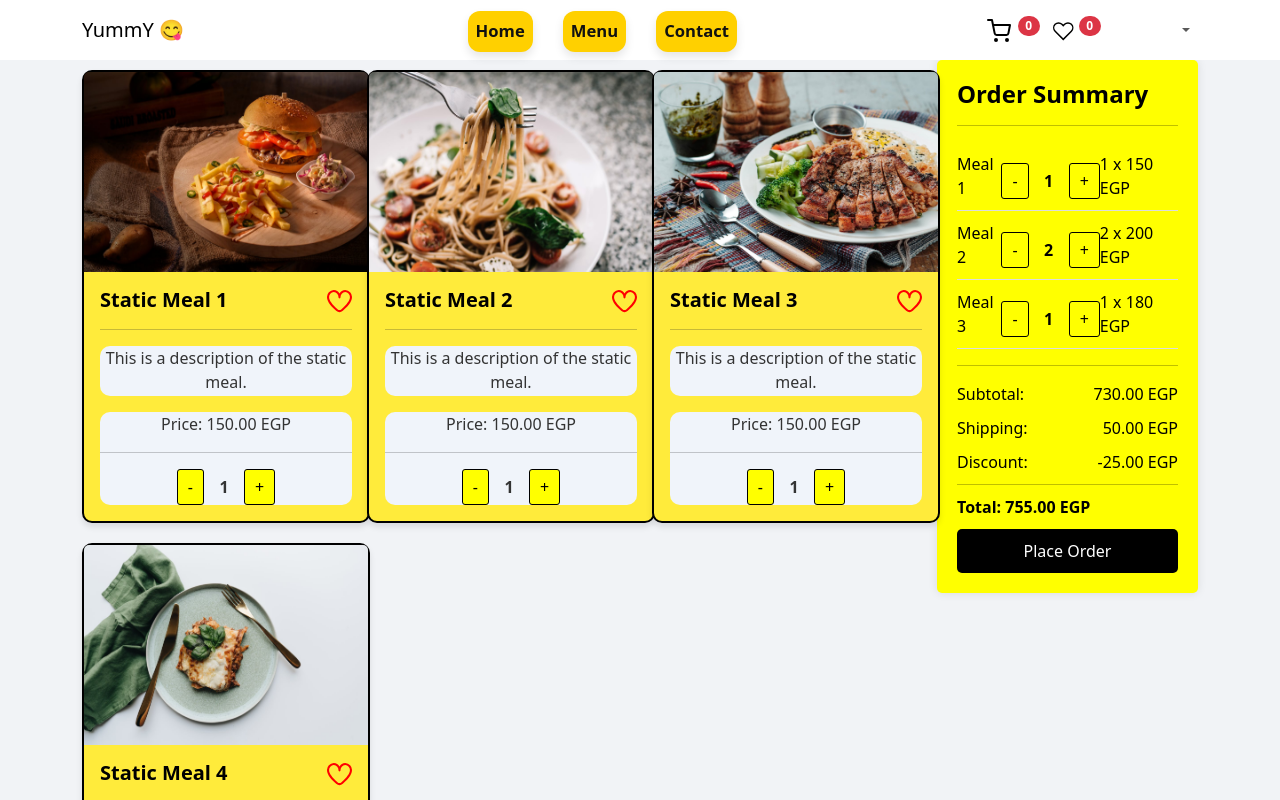
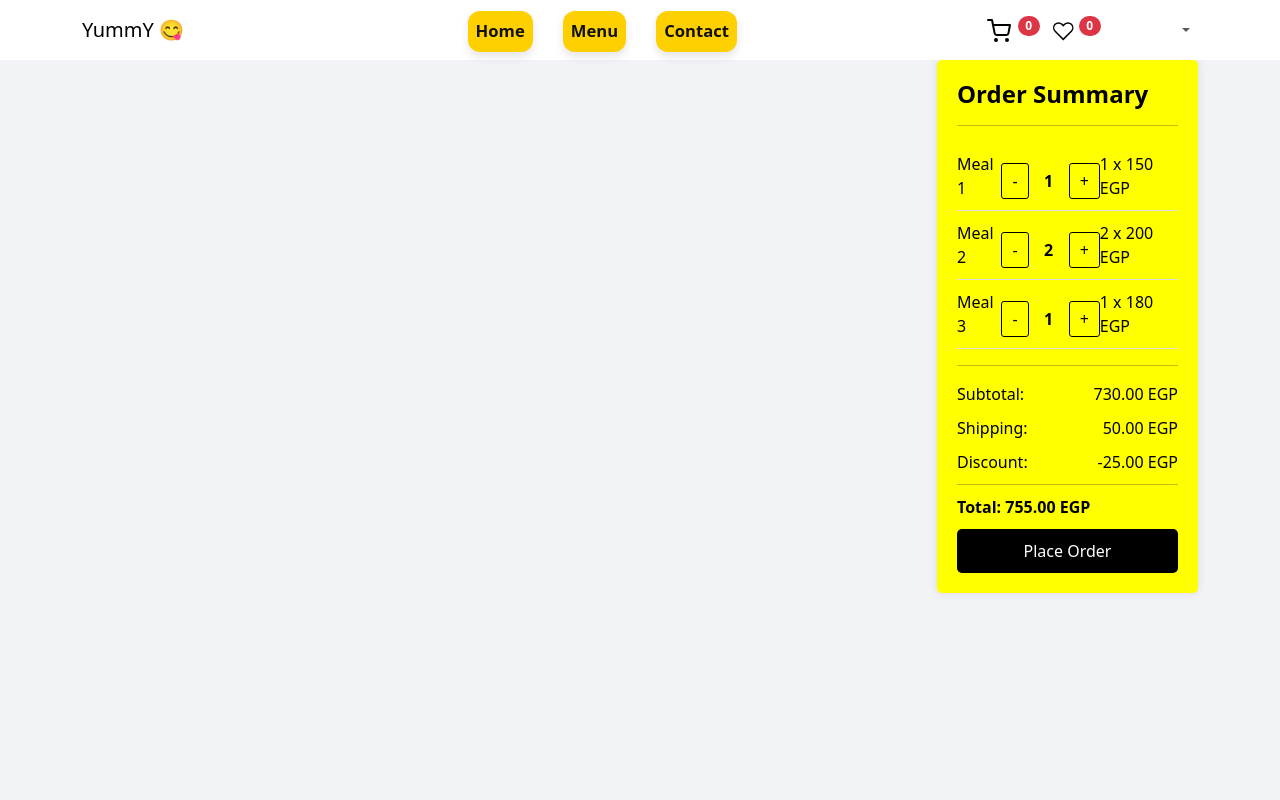
Before and after one commit to shemaamohamed/restaurant-app, a React (Create React App) app: page /checkout in a window 1280 px wide. Shown: the top 800 px of the page. Built offline with nearby package versions, Linux system fonts and the light colour scheme.

Commit message:
added provider for the whole app , make page dynamic for getting items from cart by useSelector

```diff
--- a/package.json
+++ b/package.json
@@ -17,6 +17,7 @@
     "react-redux": "^9.1.2",
     "react-router-dom": "^6.26.2",
     "react-scripts": "5.0.1",
+    "redux-logger": "^3.0.6",
     "web-vitals": "^2.1.4"
   },
   "scripts": {
--- a/src/App.js
+++ b/src/App.js
@@ -8,9 +8,11 @@ import CartPage from "./pages/CartPage.jsx";
 import PageNotFound from "./pages/PageNotFound.jsx";
 import CheckoutPage from "./pages/CheckoutPage.jsx";
 import { Toaster } from "react-hot-toast";
-
+import { Provider } from "react-redux";
+import store from "./store/Store.jsx";
 function App() {
   return (
+    <Provider store={store}>
       <div className="App">
         <BrowserRouter>
           <NavBar />
@@ -24,6 +26,7 @@ function App() {
           <Toaster />
         </BrowserRouter>
       </div>
+    </Provider>
   );
 }
 
--- a/src/pages/CheckoutPage.jsx
+++ b/src/pages/CheckoutPage.jsx
@@ -1,29 +1,29 @@
-import React, { useState } from 'react';
-import { Card } from 'react-bootstrap';
-import SideBar from '../components/SideBar';
-import LoveIcon from '../components/LoveIcon';
-import '../style/SideBar.css';
-import image1 from '../assets/B-meduim1.jpg';
-import image2 from '../assets/B-meduim2.jpg';
-import image3 from '../assets/B-meduim3.jpg';
-import image4 from '../assets/B-meduim4.jpg';
+import React, { useState } from "react";
+import { Card } from "react-bootstrap";
+import SideBar from "../components/SideBar";
+import LoveIcon from "../components/LoveIcon";
+import "../style/SideBar.css";
+import {
+  removeFromCart,
+  updateCartQuantity,
+} from "../features/CartSlice";
+import { useSelector, useDispatch } from "react-redux";
+import { useNavigate } from "react-router-dom";
+
 function CheckoutPage() {
-  const [quantities, setQuantities] = useState(Array(4).fill(1)); // Quantity state for each card
-
-  // Array to store the imported images
-  const images = [image1, image2, image3, image4];
-
-  // Handlers for increment and decrement
+  const navigate = useNavigate();
+  const cart = useSelector((state) => state.cart.cart);
+  const dispatch = useDispatch();
   const incrementQuantity = (index) => {
-    setQuantities((prevQuantities) =>
-      prevQuantities.map((q, i) => (i === index ? q + 1 : q))
-    );
+    const updatedItem = { ...cart[index], quantity: cart[index].quantity + 1 };
+    dispatch(updateCartQuantity(updatedItem));
   };
 
   const decrementQuantity = (index) => {
-    setQuantities((prevQuantities) =>
-      prevQuantities.map((q, i) => (i === index && q > 1 ? q - 1 : q))
-    );
+    if (cart[index].quantity > 1) {
+      const updatedItem = { ...cart[index], quantity: cart[index].quantity - 1 };
+      dispatch(updateCartQuantity(updatedItem));
+    }
   };
 
   return (
@@ -32,26 +32,25 @@ function CheckoutPage() {
         <div className="row">
           <div className="col-sm-9">
             <div className="row">
-              {images.map((img, index) => (
-                <div className="col-sm-4" key={index}>
+              {cart.map((item, index) => (
+                <div className="col-sm-4" key={item.id}>
                   <Card className="card-s">
                     <Card.Img
                       variant="top"
-                      src={img} // Use the imported images here
-                      style={{ height: '200px' }}
+                      src={item.photoName}
+                      style={{ height: "200px" }}
                     />
                     <Card.Body>
                       <Card.Title className="card-t">
-                        Static Meal {index + 1} <LoveIcon />
+                        {item.name} <LoveIcon />
                       </Card.Title>
                       <hr />
-                      <Card.Text style={{ height: '50px' }}>
-                        This is a description of the static meal.
+                      <Card.Text style={{ height: "50px" }}>
+                        {item.description}
                       </Card.Text>
                       <Card.Text className="card-text">
-                        Price: 150.00 EGP
+                        Price: {item.price} EGP
                         <hr />
-                        {/* Quantity controls */}
                         <div className="quantity-controls">
                           <button
                             onClick={() => decrementQuantity(index)}
@@ -59,7 +58,7 @@ function CheckoutPage() {
                           >
                             -
                           </button>
-                          <span>{quantities[index]}</span>
+                          <span>{item.quantity}</span>
                           <button
                             onClick={() => incrementQuantity(index)}
                             className="quantity-btn"
```
Also changed, not shown: 1 other file (tests, documents, lock files or other folders). Lines whose indentation alone changed are shown as unchanged.
